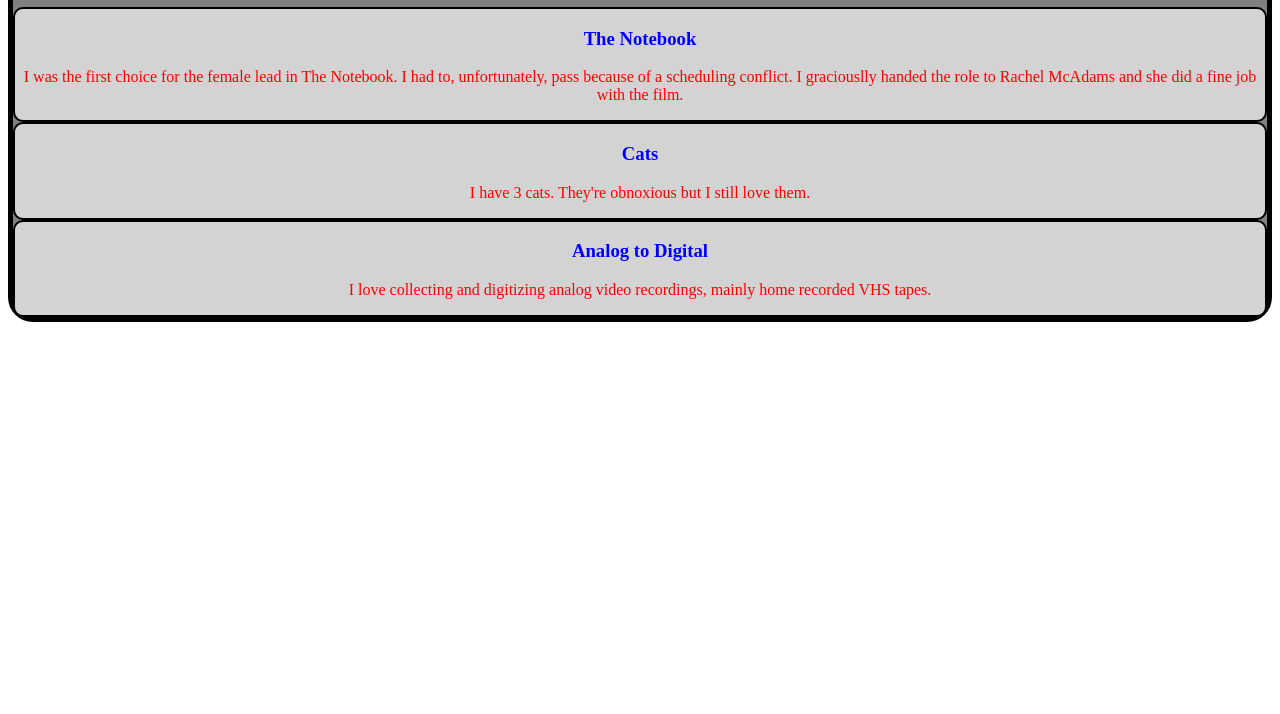
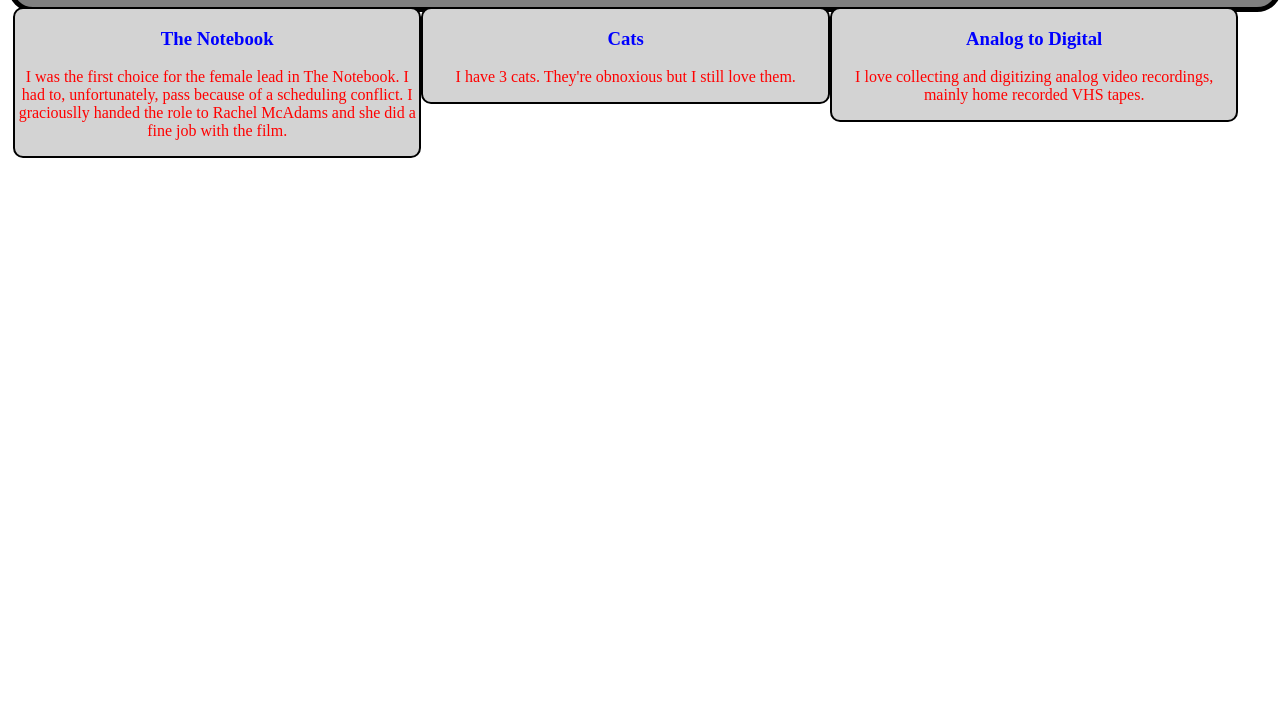
Before and after one commit to aaroncarnahan/2Truths1Lie, a plain HTML site: page index.html in a window 1280 px wide. Shown: the part 86-800 px from the top of the page. Drawn offline with Linux system fonts and the light colour scheme.

Commit message:
second commit

```diff
--- a/styles.css
+++ b/styles.css
@@ -21,14 +21,14 @@
 }
 
 .someClass {
-
+    width: 100%;
     background-color: gray;
     border: 5px solid black;
     border-radius: 25px;
 }
 
 .divClass1 {
-
+    float: left; width: 32%;
     background-color: lightgray;
     border: 2px solid black;
     border-radius: 10px;
@@ -36,7 +36,7 @@
 }
 
 .divClass2 {
-
+    float: left; width: 32%;
     background-color: lightgray;
     border: 2px solid black;
     border-radius: 10px;
@@ -44,7 +44,7 @@
 }
 
 .divClass3 {
-
+    float: left; width: 32%;
     background-color: lightgray;
     border: 2px solid black;
     border-radius: 10px;
```
